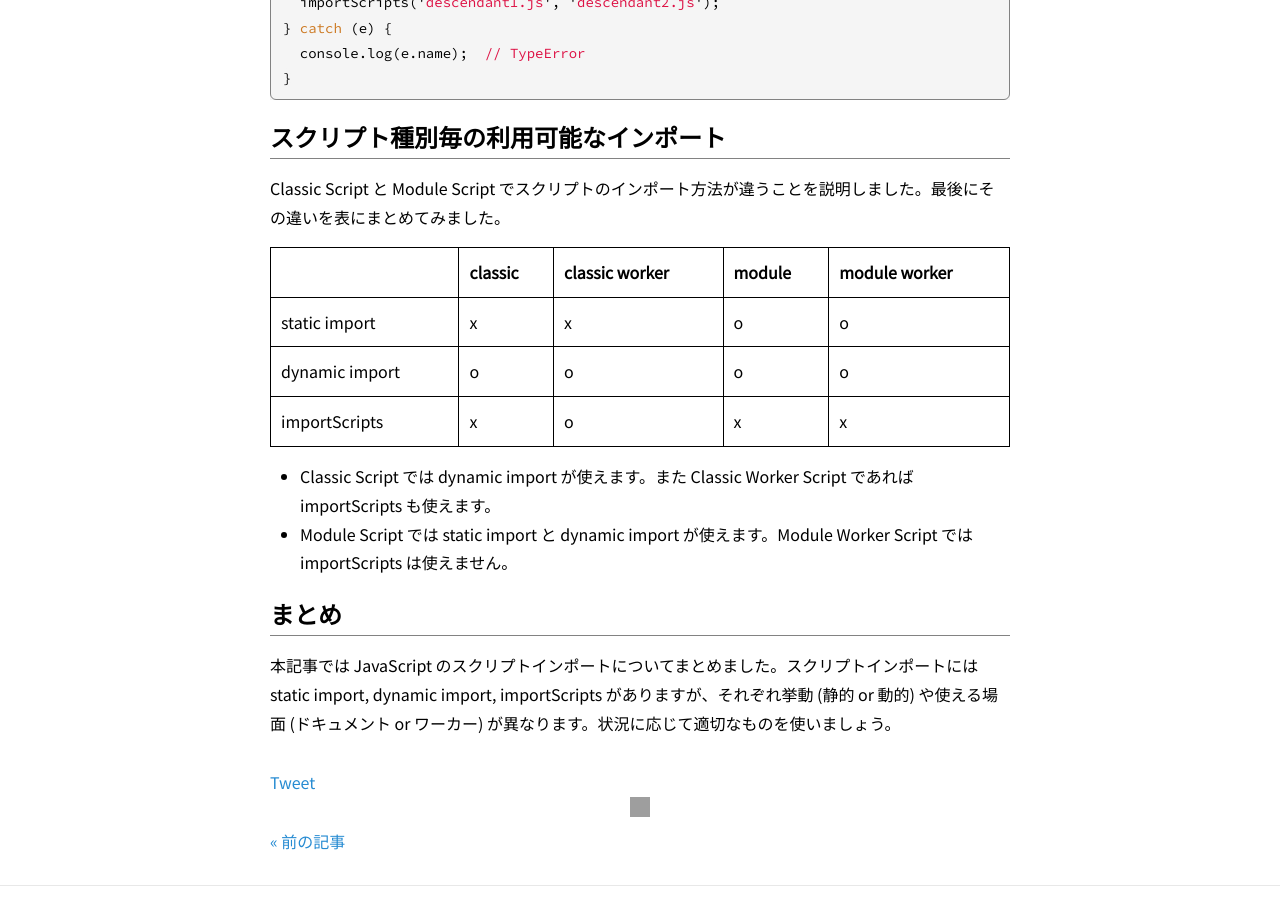
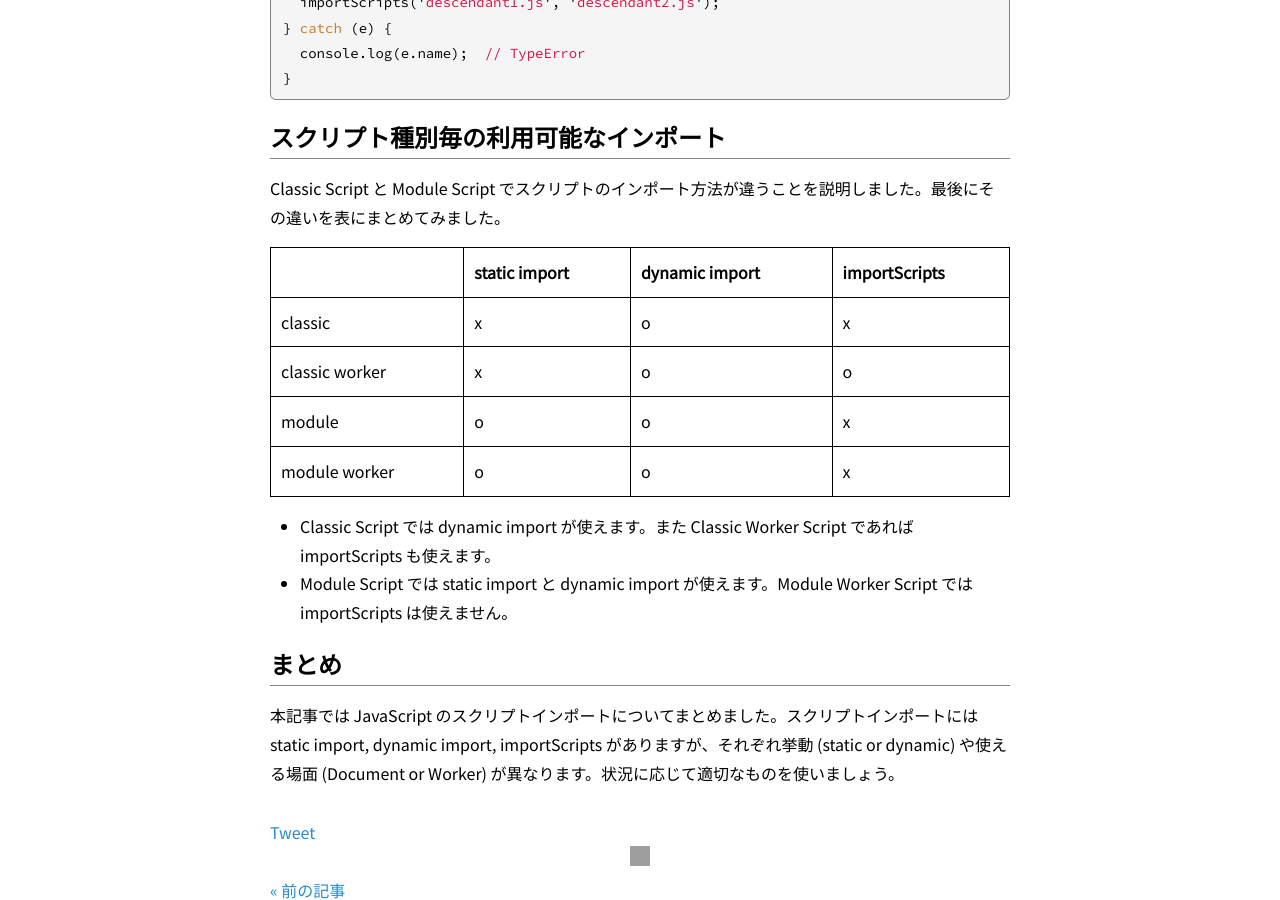
Before and after one commit to nhiroki/nhiroki.github.io, a Jekyll site: the page built from _posts/2018-09-07-javascript-import.md, in a window 1280 px wide and 900 px high, scrolled down 4624 px. Built offline with Jekyll 4.4.1, drawn with Linux system fonts in a browser that asks for light colours; comment, search, counter and statistics services are not loaded; grey boxes are pictures that could not be loaded.

Commit message:
Update the existing article

```diff
--- a/_posts/2018-09-07-javascript-import.md
+++ b/_posts/2018-09-07-javascript-import.md
@@ -156,17 +156,16 @@ try {
 
 Classic Script と Module Script でスクリプトのインポート方法が違うことを説明しました。最後にその違いを表にまとめてみました。
 
-
-
-| | classic | classic worker | module | module worker |
-| :--- | :--- | :--- | :--- | :--- |
-| static import | x | x | o | o |
-| dynamic import | o | o | o | o |
-| importScripts | x | o | x | x |
+| | static import | dynamic import | importScripts |
+| :--- | :--- | :---| :--- |
+| classic | x | o | x |
+| classic worker | x | o | o |
+| module | o | o | x |
+| module worker | o | o | x |
 
 - Classic Script では dynamic import が使えます。また Classic Worker Script であれば importScripts も使えます。
 - Module Script では static import と dynamic import が使えます。Module Worker Script では importScripts は使えません。
 
 # まとめ
 
-本記事では JavaScript のスクリプトインポートについてまとめました。スクリプトインポートには static import, dynamic import, importScripts がありますが、それぞれ挙動 (静的 or 動的) や使える場面 (ドキュメント or ワーカー) が異なります。状況に応じて適切なものを使いましょう。
+本記事では JavaScript のスクリプトインポートについてまとめました。スクリプトインポートには static import, dynamic import, importScripts がありますが、それぞれ挙動 (static or dynamic) や使える場面 (Document or Worker) が異なります。状況に応じて適切なものを使いましょう。
```
